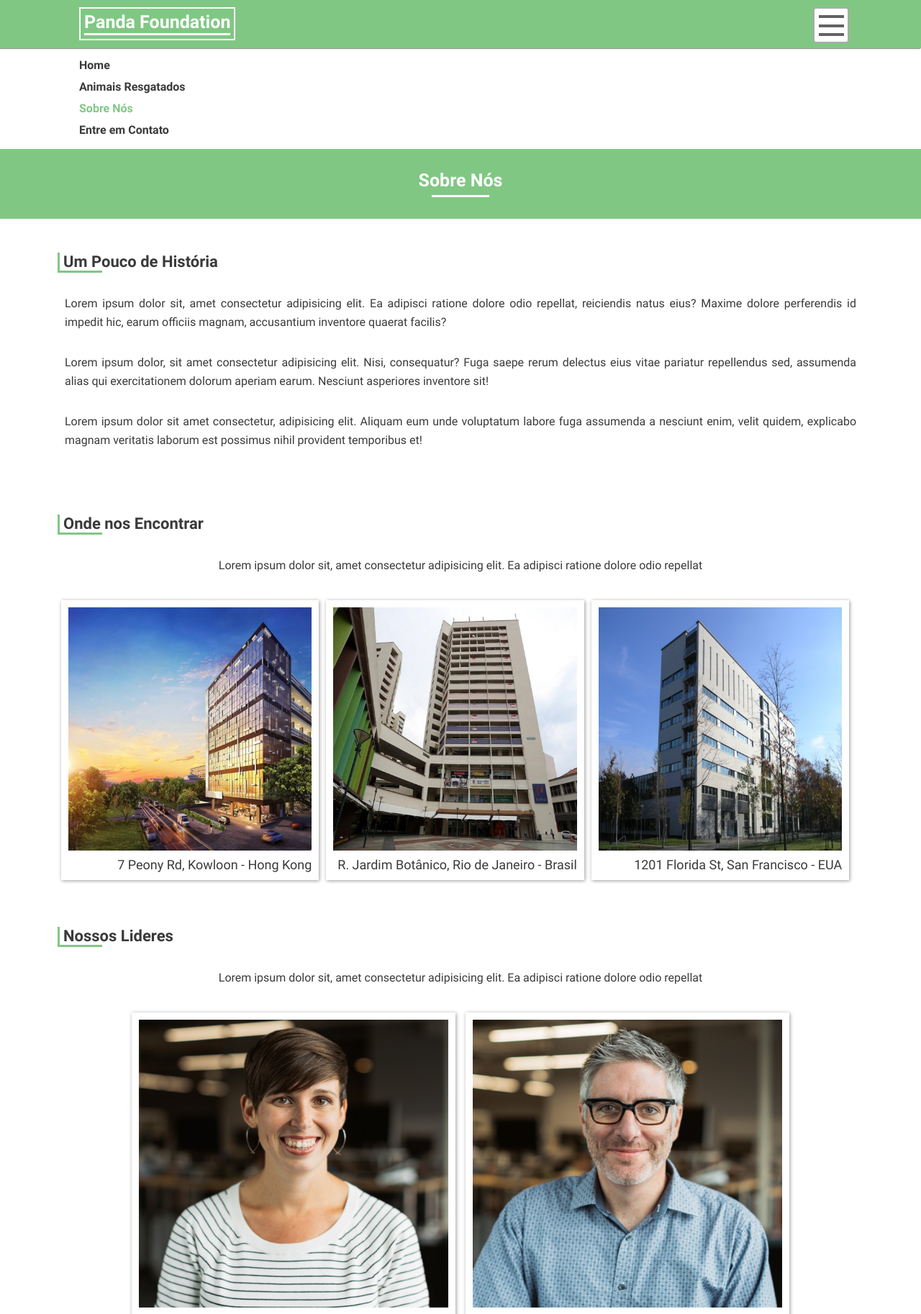
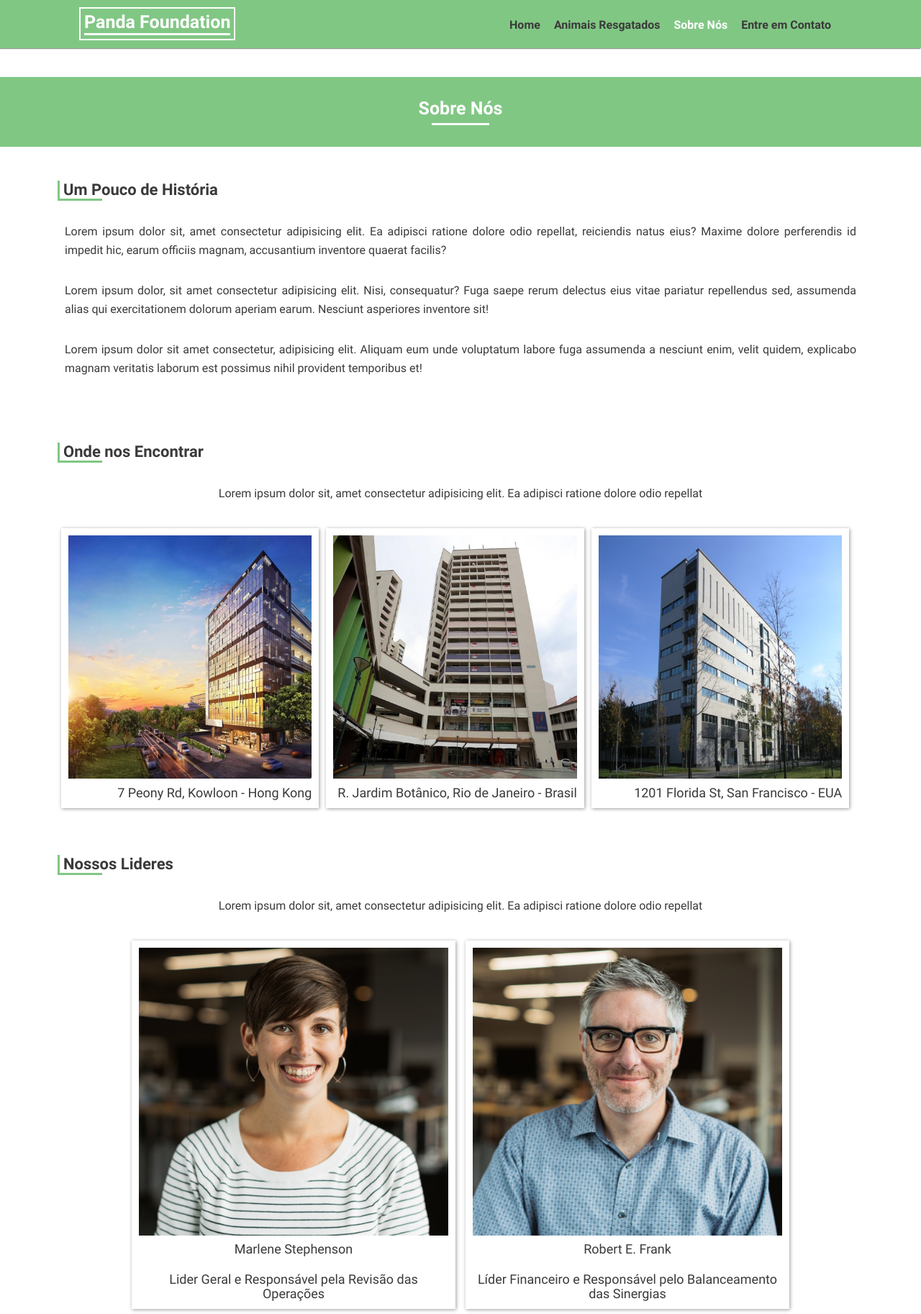
Before and after one commit to antonioChristofoletti/Panda_Foundation_Web, a PHP site: page /sobre-nos.html in a window 1280 px wide. Shown: the top 1826 px of the page at 72% size. Run offline with PHP 8.4, Linux system fonts and the light colour scheme.

Commit message:
Alterações Dia 04/03/2019 21:43

```diff
--- a/_sass/_base/reset.scss
+++ b/_sass/_base/reset.scss
@@ -5,7 +5,3 @@
     box-sizing: border-box;
     color: $gray-reader;
 }
-
-main{
-    margin-top: 140px;
-}
--- a/_sass/_layouts/header.scss
+++ b/_sass/_layouts/header.scss
@@ -1,19 +1,20 @@
 .header{
     background-color: $main-color;
-    margin-right: -15px;
-    margin-left: -15px;
+    margin: 0px -15px 140px -15px;
     height: 67px;
     box-shadow: -1px 1px 1px rgba($black-real,0.4);
 
     &__menu{
         margin-left: -15px;
         position: absolute;
+        overflow: hidden;
 
         &__ul{
             list-style: none;
             margin: 0px;
             margin-top: 20px;
             padding: 0px;
+            overflow: hidden;
 
             &__item{
                 a{
@@ -22,11 +23,68 @@
                 }
 
                 line-height: 30px;
+                transition: all 250ms ease-in;
             }
+
 
             &__item--selected{
                 a{
                     color: $main-color;
+                }
+            }
+        }
+
+        &__ul--closed{
+            list-style: none;
+            margin: 0px;
+            padding: 0px;
+            overflow: hidden;
+
+            &__item{
+                line-height: 0px;
+            }
+        }
+    }
+
+    @media (min-width: $breakpoint-nm){
+
+        &__menu{
+            float: right;
+            position: relative;
+
+            &__ul{
+                margin-top: 26px;
+                &__item{
+                    display: inline-block;
+                    margin: 0px;
+                    margin-right: 5px;
+                    padding: 0px;
+
+                    a{
+                        margin: 0px;
+                        padding: 0px;
+                    }
+                }
+
+                &__item--selected{
+                    a{
+                        color: $white-real;
+                    }
+                }
+            }
+        }
+
+        .header__botao-menu{
+            display: none;
+        }
+
+    }
+
+    @media(min-width: $breakpoint-lg){
+        &__menu{
+            &__ul{
+                &__item{
+                    margin-right: 15px;
                 }
             }
         }
@@ -53,3 +111,12 @@
         margin-top: 10px;
     }
 }
+
+.header--menu-closed{
+
+    margin-bottom: 40px;
+
+    .header__menu__ul__item{
+        line-height: 0px;
+    }
+}
--- a/_sass/_pages/entre-contato.scss
+++ b/_sass/_pages/entre-contato.scss
@@ -5,7 +5,7 @@
     &__form{
         margin: 0 auto;
         padding: 15px;
-        max-width: 900px;
+        max-width: 700px;
         border: 1px solid $gray-border;
         border-radius: 10px;
 
--- a/_sass/_pages/sobre-nos.scss
+++ b/_sass/_pages/sobre-nos.scss
@@ -80,7 +80,16 @@
                 max-height: 400px;
             }
 
+            @media(min-width: $breakpoint-sm){
+                &__img-container{
+                    margin: 0 auto;
+                    margin-top: 5px;
+                    margin-bottom: 30px;
+                }
+            }
+
             @media (min-width: $breakpoint-xl){
+
                 &__img-container{
                     float: left;
                     width: 32%;
--- a/_sass/style.css
+++ b/_sass/style.css
@@ -319,9 +319,6 @@ template {
   box-sizing: border-box;
   color: #3a3a3a; }
 
-main {
-  margin-top: 140px; }
-
 .logo {
   color: #fff;
   font-weight: bold;
@@ -457,25 +454,55 @@ main {
 
 .header {
   background-color: #81c784;
-  margin-right: -15px;
-  margin-left: -15px;
+  margin: 0px -15px 140px -15px;
   height: 67px;
   box-shadow: -1px 1px 1px rgba(0, 0, 0, 0.4); }
   .header__menu {
     margin-left: -15px;
-    position: absolute; }
+    position: absolute;
+    overflow: hidden; }
     .header__menu__ul {
       list-style: none;
       margin: 0px;
       margin-top: 20px;
-      padding: 0px; }
+      padding: 0px;
+      overflow: hidden; }
       .header__menu__ul__item {
-        line-height: 30px; }
+        line-height: 30px;
+        transition: all 250ms ease-in; }
         .header__menu__ul__item a {
           text-decoration: none;
           font-weight: bold; }
       .header__menu__ul__item--selected a {
         color: #81c784; }
+    .header__menu__ul--closed {
+      list-style: none;
+      margin: 0px;
+      padding: 0px;
+      overflow: hidden; }
+      .header__menu__ul--closed__item {
+        line-height: 0px; }
+  @media (min-width: 768px) {
+    .header__menu {
+      float: right;
+      position: relative; }
+      .header__menu__ul {
+        margin-top: 26px; }
+        .header__menu__ul__item {
+          display: inline-block;
+          margin: 0px;
+          margin-right: 5px;
+          padding: 0px; }
+          .header__menu__ul__item a {
+            margin: 0px;
+            padding: 0px; }
+        .header__menu__ul__item--selected a {
+          color: #fff; }
+    .header .header__botao-menu {
+      display: none; } }
+  @media (min-width: 992px) {
+    .header__menu__ul__item {
+      margin-right: 15px; } }
   .header__botao-menu {
     position: absolute;
     right: 15px;
@@ -493,6 +520,11 @@ main {
     border: 2px solid #A9A9A9; }
   .header .logo {
     margin-top: 10px; }
+
+.header--menu-closed {
+  margin-bottom: 40px; }
+  .header--menu-closed .header__menu__ul__item {
+    line-height: 0px; }
 
 .containerLimiter {
   margin: 0 auto;
@@ -568,7 +600,7 @@ main {
   .entre-contato__form {
     margin: 0 auto;
     padding: 15px;
-    max-width: 900px;
+    max-width: 700px;
     border: 1px solid #A9A9A9;
     border-radius: 10px; }
     .entre-contato__form__input {
@@ -794,6 +826,11 @@ main {
         min-height: 150px;
         max-width: 500px;
         max-height: 400px; }
+      @media (min-width: 576px) {
+        .about-us-topic__ul__item__img-container {
+          margin: 0 auto;
+          margin-top: 5px;
+          margin-bottom: 30px; } }
       @media (min-width: 1120px) {
         .about-us-topic__ul__item__img-container {
           float: left;
--- a/animais-resgatados.html
+++ b/animais-resgatados.html
@@ -10,7 +10,7 @@
 
 <body>
 
-    <header class="header">
+    <header class="header header--menu-closed">
         <div class="containerLimiter">
             <h1 class="logo">Panda Foundation</h1>
             <button class="header__botao-menu">Menu do Botão</button>
--- a/entre-contato.html
+++ b/entre-contato.html
@@ -10,7 +10,7 @@
 
 <body>
 
-    <header class="header">
+    <header class="header header--menu-closed">
         <div class="containerLimiter">
             <h1 class="logo">Panda Foundation</h1>
             <button class="header__botao-menu">Menu do Botão</button>
--- a/index.html
+++ b/index.html
@@ -10,7 +10,7 @@
 
 <body>
 
-    <header class="header">
+    <header class="header header--menu-closed">
         <div class="containerLimiter">
             <h1 class="logo">Panda Foundation</h1>
             <button class="header__botao-menu">Menu do Botão</button>
--- a/sobre-nos.html
+++ b/sobre-nos.html
@@ -10,7 +10,7 @@
 
 <body>
 
-    <header class="header">
+    <header class="header header--menu-closed">
         <div class="containerLimiter">
             <h1 class="logo">Panda Foundation</h1>
             <button class="header__botao-menu">Menu do Botão</button>
```
Lines whose indentation alone changed are shown as unchanged.
